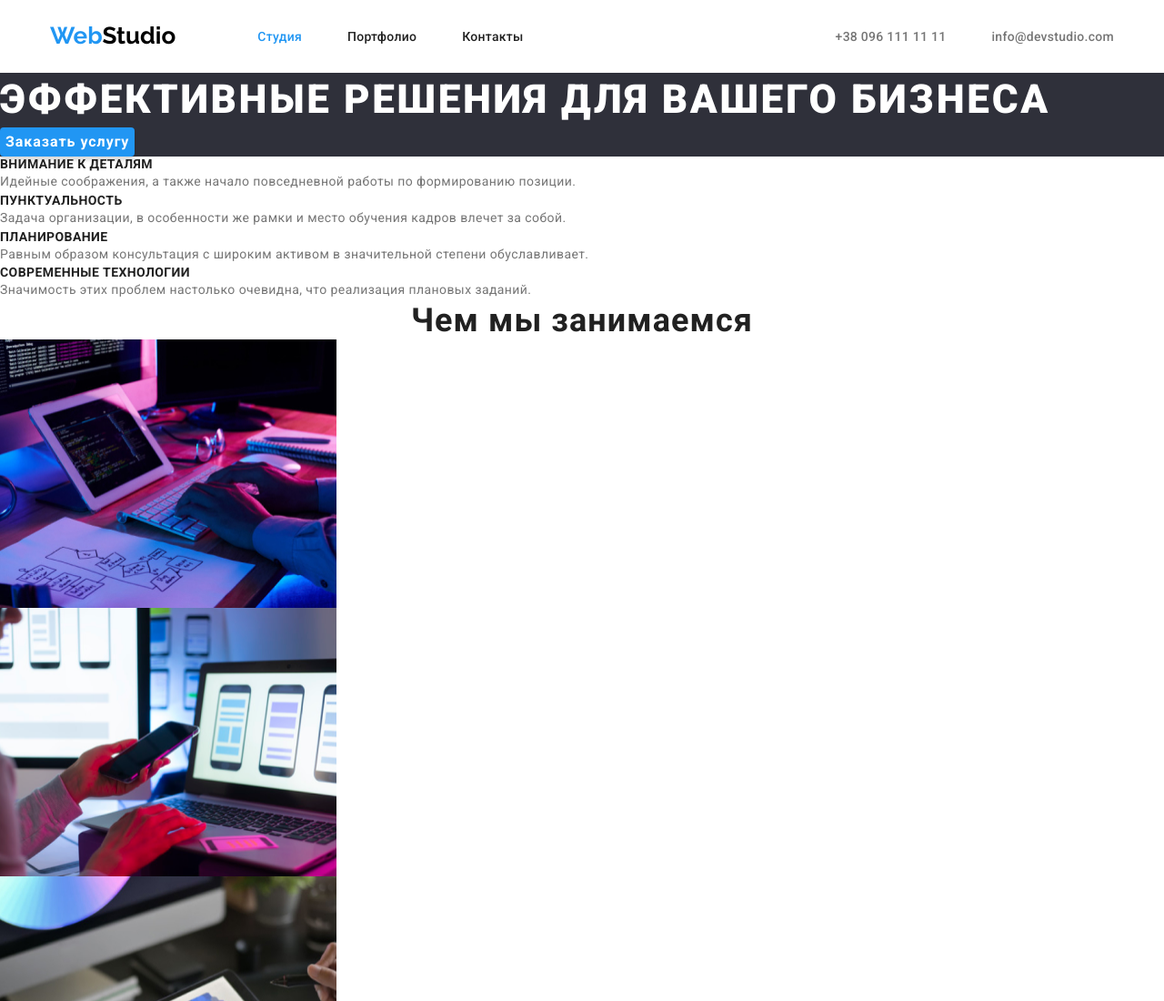
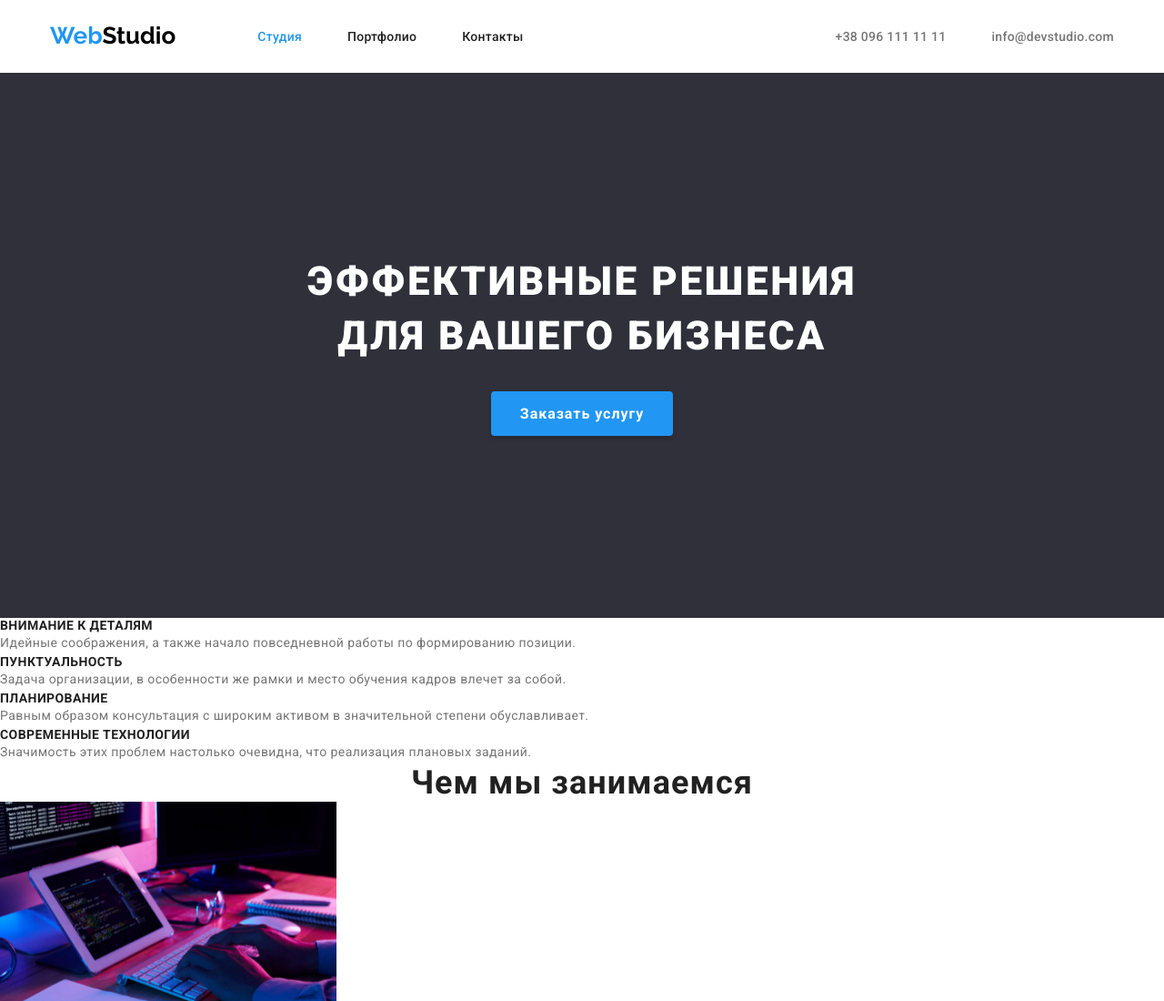
Before and after one commit to juliedevdes/goit-markup-hw-03, a plain HTML site: page index.html in a window 1280 px wide. Shown: the top 1100 px of the page at 91% size. Drawn offline with nearby package versions, Linux system fonts and the light colour scheme.

Commit message:
hero section is done

```diff
--- a/css/styles.css
+++ b/css/styles.css
@@ -134,6 +134,11 @@
 
         .hero {
             background-color: var(--background-color-dark);
+            display: flex;
+            justify-content: center;
+            align-items: center;
+            flex-direction: column;
+            padding-bottom: 200px;
         }
 
         .hero-h1 {
@@ -145,6 +150,11 @@
             text-transform: uppercase;
             color: var(--white-font);
             display: flex;
+            justify-content: center;
+            align-items: center;
+            padding-top: 200px;
+            padding-bottom: 30px;
+            width: 690px;
         }
 
         .hero-button {
@@ -162,6 +172,10 @@
             color: var(--white-font);
             cursor: pointer;
             border: 0px;
+            padding-bottom: 10px;
+            padding-top: 10px;
+            padding-right: 32px;
+            padding-left: 32px;
         }
 
         .hero-button:hover,
```
